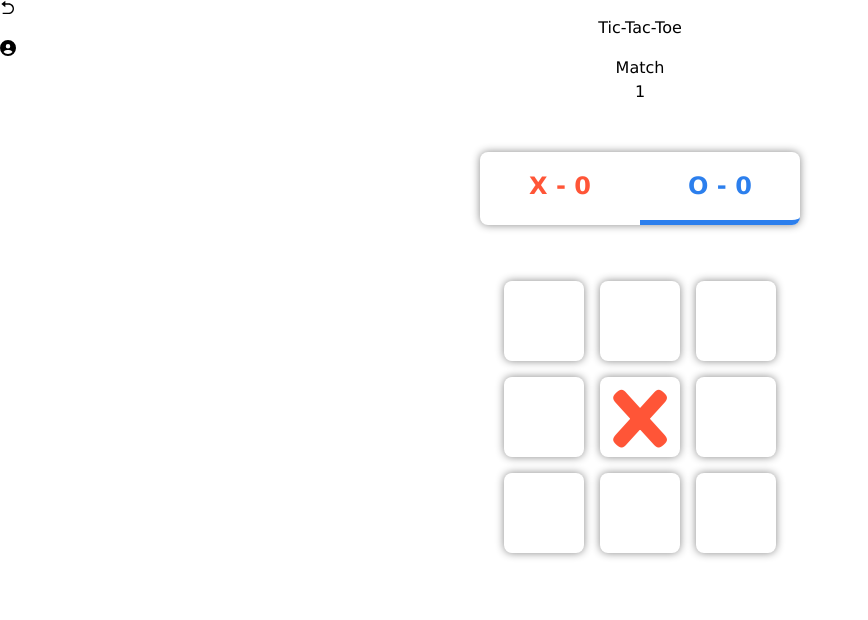
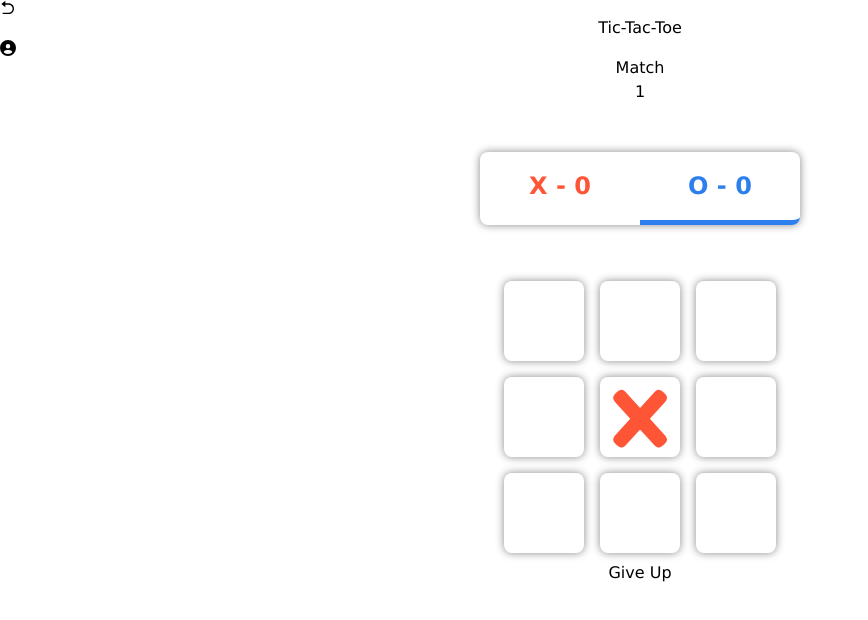
Before and after one commit to JasonZOH/Wordle-Z, a React (Vite) app: page /tictactoe in a window 1280 px wide. Both pictures are taken after a click on the button 640 px from the left and 417 px from the top of the page. Shown: the top 620 px of the page, without its empty margins (0-868 px from the left). Built offline with nearby package versions, Linux system fonts and the light colour scheme; no server answers.

Commit message:
Button Give up done

```diff
--- a/src/components/tictactoe/GiveUp.jsx
+++ b/src/components/tictactoe/GiveUp.jsx
@@ -0,0 +1,16 @@
+import React from 'react'
+
+const GiveUp = ({ onClick }) => {
+  return (
+    <div className='mt-10'>
+      <button
+        onClick={onClick}
+        className='bg-black text-white px-2 py-3 rounded-lg font-semibold hover:scale-110 transition-all'
+      >
+        Give Up
+      </button>
+    </div>
+  )
+}
+
+export default GiveUp
--- a/src/components/tictactoe/Modal.jsx
+++ b/src/components/tictactoe/Modal.jsx
@@ -12,10 +12,16 @@ const Modal = ({ win }) => {
   return (
     <div className='modal'>
       <div>
-        {win && (
+        {win != 'Draw' ? (
           <div>
             <h1>The Winner !</h1>
             <p className={`win ${win}`}>{win}</p>
+          </div>
+        ):
+        (
+          <div>
+            <h1>Nobody Win !</h1>
+            <p className={`win`}>{win}</p>
           </div>
         )}
         <div className='flex items-center justify-around mt-2'>
--- a/src/hooks/useTictactoe.jsx
+++ b/src/hooks/useTictactoe.jsx
@@ -78,7 +78,21 @@ const useTictactoe = (nbWinAt) => {
     }
   }, [scores, nbWinAt]);
 
-  return {board, handleBoxClick, scores, xPlaying, resetBoard, gameOver, win }
+  const giveUpWinner = () => {
+    const {xScore, oScore} = scores;
+
+    if(xScore > oScore){
+      setWin('X');
+    }else{
+      if(oScore > xScore){
+        setWin('O');
+      }else{
+        setWin('Draw');
+      }
+    }
+  }
+
+  return {board, handleBoxClick, scores, xPlaying, resetBoard, gameOver, win, giveUpWinner }
 }
 
 export default useTictactoe
--- a/src/pages/TicTacToe.jsx
+++ b/src/pages/TicTacToe.jsx
@@ -5,11 +5,12 @@ import Board from '../components/tictactoe/Board'
 import useTictactoe from '../hooks/useTictactoe'
 import ScoreBoard from '../components/tictactoe/ScoreBoard'
 import Modal from '../components/tictactoe/Modal'
+import GiveUp from '../components/tictactoe/GiveUp'
 
 const TicTacToe = () => {
   const [isDefined, setIsDefined] = useState(false);
   const [nbWinAt, setNbWinAt] = useState(1);
-  const { board, handleBoxClick, scores, xPlaying, resetBoard, gameOver, win} = useTictactoe(nbWinAt);
+  const { board, handleBoxClick, scores, xPlaying, resetBoard, gameOver, win , giveUpWinner} = useTictactoe(nbWinAt);
 
   useEffect(() => {
     if(board.find((val) => val != null)){
@@ -59,6 +60,7 @@ const TicTacToe = () => {
         </div>
         <ScoreBoard scores={scores} xPlaying={xPlaying}/>
         <Board board={board} onClick={handleBoxClick} gameOver={gameOver}/>
+        <GiveUp onClick={giveUpWinner}/>
         {win && <Modal win={win} />}
       </div>
     </div>
```
